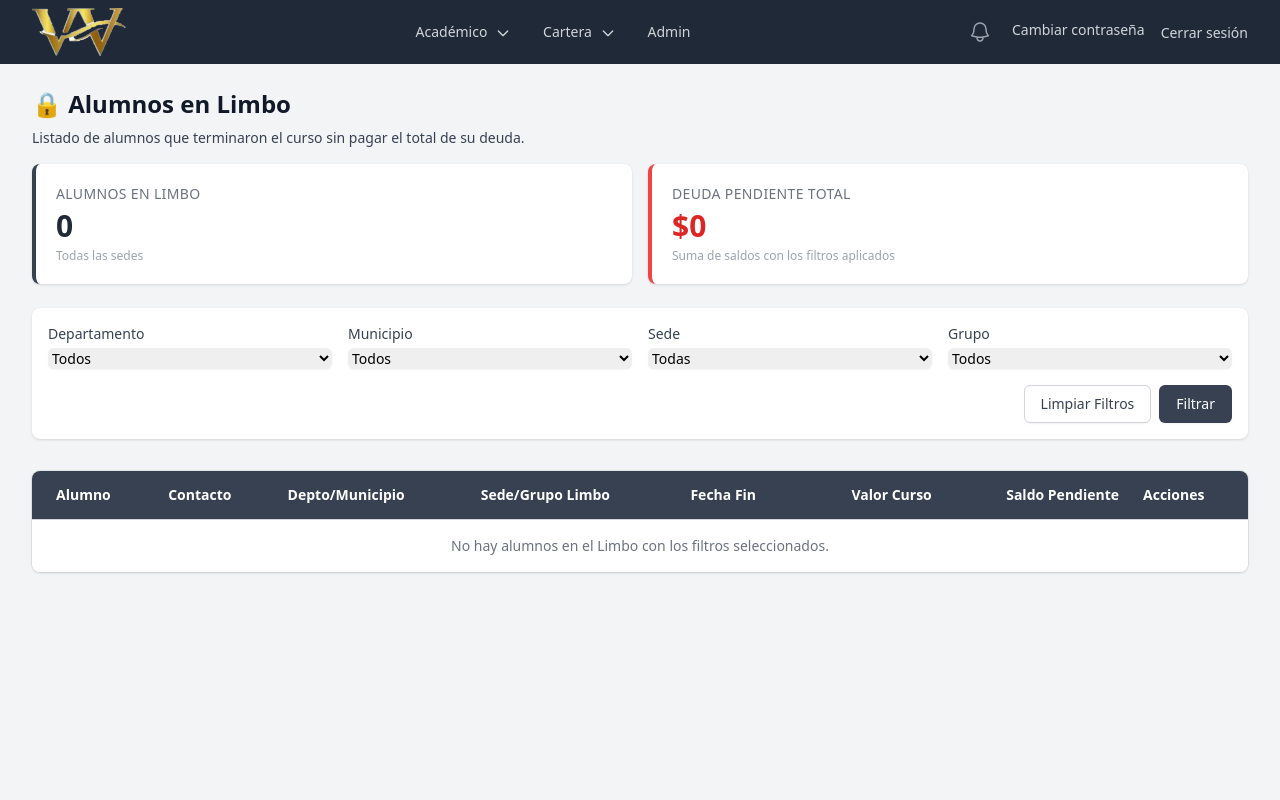
After one commit to robertbarac/preicfes, a Django app: page /cartera/limbo/ in a window 1280 px wide. The commit adds this page. Run offline with Django 5.2, Linux system fonts and the light colour scheme; a user stored in the database is signed in; tables that the repository leaves empty hold one stand-in row (values such as "Sample post"); some libraries are stand-ins or nearby versions.

Commit message:
alumnos limbo

```diff
--- a/academico/models/alumno.py
+++ b/academico/models/alumno.py
@@ -15,6 +15,7 @@ class Alumno(models.Model):
     ESTADO_ALUMNO = [
         ('activo', 'Activo'),
         ('retirado', 'Retirado'),
+        ('limbo', 'Limbo'),
     ]
 
     TIPO_PROGRAMA = [
--- a/academico/urls.py
+++ b/academico/urls.py
@@ -11,6 +11,7 @@ urlpatterns = [
     path('alumnos/', AlumnosListView.as_view(), name='alumnos_list'),
     path('alumnos/<int:pk>/', AlumnoDetailView.as_view(), name='alumno_detail'),
     path('alumnos/<int:pk>/retirar/', views.retirar_alumno, name='retirar_alumno'),
+    path('alumnos/<int:pk>/limbo/', views.mandar_limbo, name='mandar_limbo'),
     path('retirados/', views.AlumnosRetiradosListView.as_view(), name='alumnos-retirados-list'),
     path('alumnos/agregar/', AlumnoCreateView.as_view(), name='alumno_agregar'),
     path('alumnos/<int:pk>/editar/', AlumnoUpdateView.as_view(), name='alumno_editar'),
--- a/academico/views/__init__.py
+++ b/academico/views/__init__.py
@@ -12,6 +12,7 @@ from .grupo_detail import GrupoDetailView
 from .grupo_list import GrupoListView
 from .registro_asistencia_nota import RegistroAsistenciaNotaView
 from .retirar_alumno import retirar_alumno
+from .mandar_limbo import mandar_limbo
 from .alumnos_retirados_list import AlumnosRetiradosListView
 from .inasistencia_create import registrar_o_editar_inasistencia
 # ... (todas las views que necesites)
--- /dev/null
+++ b/cartera/templates/cartera/limbo_list.html
@@ -0,0 +1,184 @@
+{% extends 'base.html' %}
+{% load static %}
+
+{% block title %}Alumnos en Limbo{% endblock %}
+
+{% block content %}
+<div class="mb-4 sm:flex sm:items-center sm:justify-between">
+  <div>
+    <h1 class="text-2xl font-bold text-gray-900">🔒 Alumnos en Limbo</h1>
+    <p class="mt-2 text-sm text-gray-700">Listado de alumnos que terminaron el curso sin pagar el total de su deuda.</p>
+  </div>
+</div>
+
+<!-- Tarjetas de resumen -->
+<div class="grid grid-cols-1 sm:grid-cols-2 gap-4 mb-6">
+  <div class="bg-white rounded-lg shadow p-5 border-l-4 border-gray-700">
+    <p class="text-sm font-medium text-gray-500 uppercase tracking-wide">Alumnos en Limbo</p>
+    <p class="mt-1 text-3xl font-bold text-gray-800">{{ total_alumnos }}</p>
+    <p class="text-xs text-gray-400 mt-1">{{ current_sede|default:"Todas las sedes" }} {% if current_municipio %}· {{ current_municipio }}{% endif %}</p>
+  </div>
+  <div class="bg-white rounded-lg shadow p-5 border-l-4 border-red-500">
+    <p class="text-sm font-medium text-gray-500 uppercase tracking-wide">Deuda Pendiente Total</p>
+    <p class="mt-1 text-3xl font-bold text-red-600">${{ total_deuda_pendiente|floatformat:0 }}</p>
+    <p class="text-xs text-gray-400 mt-1">Suma de saldos con los filtros aplicados</p>
+  </div>
+</div>
+
+<!-- Filtros -->
+<div class="bg-white p-4 rounded-lg shadow mb-6">
+  <form method="get" class="grid grid-cols-1 md:grid-cols-4 gap-4" id="filter-form">
+
+    <div>
+      <label for="departamento" class="block text-sm font-medium text-gray-700">Departamento</label>
+      <select name="departamento" id="departamento" class="mt-1 block w-full rounded-md border-gray-300 shadow-sm focus:border-indigo-500 focus:ring-indigo-500 sm:text-sm">
+        <option value="">Todos</option>
+        {% for depto in departamentos %}
+        <option value="{{ depto.id }}" {% if current_departamento == depto.id|stringformat:'s' %}selected{% endif %}>{{ depto.nombre }}</option>
+        {% endfor %}
+      </select>
+    </div>
+
+    <div>
+      <label for="municipio" class="block text-sm font-medium text-gray-700">Municipio</label>
+      <select name="municipio" id="municipio" class="mt-1 block w-full rounded-md border-gray-300 shadow-sm focus:border-indigo-500 focus:ring-indigo-500 sm:text-sm">
+        <option value="">Todos</option>
+        {% for mun in municipios %}
+        <option value="{{ mun.id }}" {% if current_municipio == mun.id|stringformat:'s' %}selected{% endif %}>{{ mun.nombre }}</option>
+        {% endfor %}
+      </select>
+    </div>
+
+    <div>
+      <label for="sede" class="block text-sm font-medium text-gray-700">Sede</label>
+      <select name="sede" id="sede" class="mt-1 block w-full rounded-md border-gray-300 shadow-sm focus:border-indigo-500 focus:ring-indigo-500 sm:text-sm">
+        <option value="">Todas</option>
+        {% for sede in sedes %}
+        <option value="{{ sede.id }}" {% if current_sede == sede.id|stringformat:'s' %}selected{% endif %}>{{ sede.nombre }}</option>
+        {% endfor %}
+      </select>
+    </div>
+
+    <div>
+      <label for="grupo" class="block text-sm font-medium text-gray-700">Grupo</label>
+      <select name="grupo" id="grupo" class="mt-1 block w-full rounded-md border-gray-300 shadow-sm focus:border-indigo-500 focus:ring-indigo-500 sm:text-sm">
+        <option value="">Todos</option>
+        {% for grupo in grupos %}
+        <option value="{{ grupo.id }}" {% if current_grupo == grupo.id|stringformat:'s' %}selected{% endif %}>{{ grupo.codigo }} - {{ grupo.salon.sede.nombre }}</option>
+        {% endfor %}
+      </select>
+    </div>
+
+    <div class="col-span-1 md:col-span-4 flex justify-end space-x-2">
+      <a href="{% url 'cartera:limbo_list' %}" class="inline-flex justify-center rounded-md border border-gray-300 bg-white py-2 px-4 text-sm font-medium text-gray-700 shadow-sm hover:bg-gray-50 focus:outline-none focus:ring-2 focus:ring-indigo-500 focus:ring-offset-2">
+        Limpiar Filtros
+      </a>
+      <button type="submit" class="inline-flex justify-center rounded-md border border-transparent bg-gray-700 py-2 px-4 text-sm font-medium text-white shadow-sm hover:bg-gray-900 focus:outline-none focus:ring-2 focus:ring-gray-500 focus:ring-offset-2">
+        Filtrar
+      </button>
+    </div>
+
+  </form>
+</div>
+
+<!-- Tabla -->
+<div class="mt-8 flex flex-col">
+  <div class="-my-2 -mx-4 overflow-x-auto sm:-mx-6 lg:-mx-8">
+    <div class="inline-block min-w-full py-2 align-middle md:px-6 lg:px-8">
+      <div class="overflow-hidden shadow ring-1 ring-black ring-opacity-5 md:rounded-lg">
+        <table class="min-w-full divide-y divide-gray-300">
+          <thead class="bg-gray-700">
+            <tr>
+              <th scope="col" class="py-3.5 pl-4 pr-3 text-left text-sm font-semibold text-white sm:pl-6">Alumno</th>
+              <th scope="col" class="px-3 py-3.5 text-left text-sm font-semibold text-white">Contacto</th>
+              <th scope="col" class="px-3 py-3.5 text-left text-sm font-semibold text-white">Depto/Municipio</th>
+              <th scope="col" class="px-3 py-3.5 text-left text-sm font-semibold text-white">Sede/Grupo Limbo</th>
+              <th scope="col" class="px-3 py-3.5 text-left text-sm font-semibold text-white">Fecha Fin</th>
+              <th scope="col" class="px-3 py-3.5 text-right text-sm font-semibold text-white">Valor Curso</th>
+              <th scope="col" class="px-3 py-3.5 text-right text-sm font-semibold text-white">Saldo Pendiente</th>
+              <th scope="col" class="px-3 py-3.5 text-left text-sm font-semibold text-white">Acciones</th>
+            </tr>
+          </thead>
+          <tbody class="divide-y divide-gray-200 bg-white">
+            {% for alumno in alumnos %}
+            <tr class="hover:bg-gray-50">
+              <td class="whitespace-nowrap py-4 pl-4 pr-3 text-sm font-medium text-gray-900 sm:pl-6">
+                <a href="{% url 'alumno_detail' alumno.pk %}" class="text-gray-800 hover:text-gray-600 hover:underline font-semibold">
+                  {{ alumno.nombres }} {{ alumno.primer_apellido }} {{ alumno.segundo_apellido|default_if_none:"" }}
+                </a>
+                <div class="text-gray-400 text-xs">{{ alumno.identificacion }}</div>
+              </td>
+              <td class="px-3 py-4 text-sm text-gray-500">
+                <!-- WhatsApp: Estudiante -->
+                {% if alumno.celular and alumno.celular != 'SIN DATOS' %}
+                <a href="whatsapp://send?phone={{ alumno.celular|slice:':13' }}&text=Hola%20{{ alumno.nombres }}%2C%20te%20contactamos%20del%20PreICFES%20para%20informarte%20que%20tienes%20un%20saldo%20pendiente%20por%20pagar%20de%20tu%20curso.%20Por%20favor%20comunícate%20con%20nosotros%20para%20ponerse%20al%20día."
+                   target="_blank"
+                   class="inline-flex items-center px-2 py-1 text-xs font-medium rounded-md text-white bg-green-600 hover:bg-green-700 mb-1 mr-1">
+                    <svg class="w-4 h-4" fill="none" stroke="currentColor" viewBox="0 0 24 24"><path stroke-linecap="round" stroke-linejoin="round" stroke-width="2" d="M12 18h.01M8 21h8a2 2 0 002-2V5a2 2 0 00-2-2H8a2 2 0 00-2 2v14a2 2 0 002 2z"></path></svg>
+                    <span class="ml-1">Estudiante</span>
+                </a>
+                {% endif %}
+                <!-- WhatsApp: Padre -->
+                {% if alumno.celular_padre and alumno.celular_padre != 'SIN DATOS' %}
+                <a href="whatsapp://send?phone={{ alumno.celular_padre|slice:':13' }}&text=Hola%2C%20le%20contactamos%20del%20PreICFES%20para%20informarle%20que%20{{ alumno.nombres }}%20{{ alumno.primer_apellido }}%20tiene%20un%20saldo%20pendiente%20por%20pagar%20de%20su%20curso.%20Por%20favor%20comuníquese%20con%20nosotros%20para%20ponerse%20al%20día."
+                   target="_blank"
+                   class="inline-flex items-center px-2 py-1 text-xs font-medium rounded-md text-white bg-blue-600 hover:bg-blue-700 mb-1 mr-1">
+                    <svg class="w-4 h-4" fill="none" stroke="currentColor" viewBox="0 0 24 24"><path stroke-linecap="round" stroke-linejoin="round" stroke-width="2" d="M16 7a4 4 0 11-8 0 4 4 0 018 0zM12 14a7 7 0 00-7 7h14a7 7 0 00-7-7z"></path></svg>
+                    <span class="ml-1">Padre</span>
+                </a>
+                {% endif %}
+                <!-- WhatsApp: Madre -->
+                {% if alumno.celular_madre and alumno.celular_madre != 'SIN DATOS' %}
+                <a href="whatsapp://send?phone={{ alumno.celular_madre|slice:':13' }}&text=Hola%2C%20le%20contactamos%20del%20PreICFES%20para%20informarle%20que%20{{ alumno.nombres }}%20{{ alumno.primer_apellido }}%20tiene%20un%20saldo%20pendiente%20por%20pagar%20de%20su%20curso.%20Por%20favor%20comuníquese%20con%20nosotros%20para%20ponerse%20al%20día."
+                   target="_blank"
+                   class="inline-flex items-center px-2 py-1 text-xs font-medium rounded-md text-white bg-purple-600 hover:bg-purple-700 mb-1 mr-1">
+                    <svg class="w-4 h-4" fill="none" stroke="currentColor" viewBox="0 0 24 24"><path stroke-linecap="round" stroke-linejoin="round" stroke-width="2" d="M16 7a4 4 0 11-8 0 4 4 0 018 0zM12 14a7 7 0 00-7 7h14a7 7 0 00-7-7z"></path></svg>
+                    <span class="ml-1">Madre</span>
+                </a>
+                {% endif %}
+              </td>
+              <td class="whitespace-nowrap px-3 py-4 text-sm text-gray-500">
+                {{ alumno.municipio.departamento.nombre }} <br>
+                <span class="text-xs text-gray-400">{{ alumno.municipio.nombre }}</span>
+              </td>
+              <td class="whitespace-nowrap px-3 py-4 text-sm text-gray-500">
+                {{ alumno.grupo_actual.salon.sede.nombre }} <br>
+                <span class="text-xs font-medium text-gray-600">{{ alumno.grupo_actual.codigo }}</span>
+              </td>
+              <td class="whitespace-nowrap px-3 py-4 text-sm text-gray-500">
+                {{ alumno.fecha_culminacion|date:"d/m/Y"|default:"-" }}
+              </td>
+              <td class="whitespace-nowrap px-3 py-4 text-sm text-right text-gray-900 font-medium">
+                {% if alumno.deuda %}
+                  ${{ alumno.deuda.valor_total|floatformat:0 }}
+                {% else %}
+                  <span class="text-gray-400">Sin deuda</span>
+                {% endif %}
+              </td>
+              <td class="whitespace-nowrap px-3 py-4 text-sm text-right font-bold {% if alumno.deuda and alumno.deuda.saldo_pendiente > 0 %}text-red-600{% else %}text-green-600{% endif %}">
+                {% if alumno.deuda %}
+                  ${{ alumno.deuda.saldo_pendiente|floatformat:0 }}
+                {% else %}
+                  <span class="text-gray-400">-</span>
+                {% endif %}
+              </td>
+              <td class="whitespace-nowrap px-3 py-4 text-sm text-gray-500">
+                <a href="{% url 'alumno_detail' alumno.pk %}" class="inline-flex items-center px-2 py-1 text-xs font-medium rounded-md text-white bg-blue-600 hover:bg-blue-700">
+                  Ver
+                </a>
+              </td>
+            </tr>
+            {% empty %}
+            <tr>
+              <td colspan="8" class="whitespace-nowrap px-3 py-4 text-sm text-center text-gray-500">
+                No hay alumnos en el Limbo con los filtros seleccionados.
+              </td>
+            </tr>
+            {% endfor %}
+          </tbody>
+        </table>
+      </div>
+    </div>
+  </div>
+</div>
+{% endblock %}
--- a/cartera/urls.py
+++ b/cartera/urls.py
@@ -5,7 +5,8 @@ from .views import (
     CuotasVencidasListView, DeudaCreateView, DeudaUpdateView, CuotaCreateView, CuotaUpdateView, CuotaDeleteView, ReciboPDFView,
     PazSalvoListView, PazSalvoPDFView, ProximosPagosListView, InformeDiarioView, generar_pdf_informe, MantenimientoCarteraView, toggle_edicion_deuda,
     AcuerdoPagoListView, AcuerdoPagoCreateView, AcuerdoPagoUpdateView, generar_pdf_retirados_view,
-    SaldosListView
+    SaldosListView,
+    LimboListView
 )
 
 app_name = 'cartera'
@@ -16,6 +17,7 @@ urlpatterns = [
     # path('abonos-hechos/', AbonosHechosListView.as_view(), name='abonos_hechos'),
     # path('cartera/', CarteraListView.as_view(), name='cartera'),
     path('saldos/', SaldosListView.as_view(), name='saldos_list'),
+    path('limbo/', LimboListView.as_view(), name='limbo_list'),
     path('grafica/', GraficaIngresosView.as_view(), name='grafica'),
     path('grafica-egresos/', GraficaEgresosView.as_view(), name='grafica_egresos'),
     path('mantenimiento/', MantenimientoCarteraView.as_view(), name='mantenimiento'),
--- a/cartera/views/__init__.py
+++ b/cartera/views/__init__.py
@@ -1,6 +1,7 @@
 from .acuerdo_pago import AcuerdoPagoListView, AcuerdoPagoCreateView, AcuerdoPagoUpdateView
 from .alumnos_retirados_list import AlumnosRetiradosListView
 from .saldos_list import SaldosListView
+from .limbo_list import LimboListView
 from .becados_list import BecadosListView
 from .cuota_create import CuotaCreateView
 from .cuota_delete import CuotaDeleteView
@@ -44,5 +45,6 @@ __all__ = [
     'ReciboPDFView',
     'generar_cuotas_view',
     'generar_pdf_retirados_view',
-    'SaldosListView'
+    'SaldosListView',
+    'LimboListView'
 ]
--- /dev/null
+++ b/cartera/views/limbo_list.py
@@ -0,0 +1,67 @@
+from django.views.generic import ListView
+from django.contrib.auth.mixins import LoginRequiredMixin, UserPassesTestMixin
+from academico.models import Alumno
+from ubicaciones.models import Departamento, Municipio, Sede
+from academico.models import Grupo
+
+
+class LimboListView(LoginRequiredMixin, UserPassesTestMixin, ListView):
+    model = Alumno
+    template_name = 'cartera/limbo_list.html'
+    context_object_name = 'alumnos'
+
+    def test_func(self):
+        user = self.request.user
+        return user.is_superuser or user.username in ('vvgomez', 'claudia2019')
+
+    def get_queryset(self):
+        queryset = Alumno.objects.select_related(
+            'deuda',
+            'grupo_actual',
+            'grupo_actual__salon__sede',
+            'municipio',
+            'municipio__departamento'
+        ).filter(estado='limbo')
+
+        # Apply filters from request.GET
+        grupo_id = self.request.GET.get('grupo')
+        sede_id = self.request.GET.get('sede')
+        municipio_id = self.request.GET.get('municipio')
+        departamento_id = self.request.GET.get('departamento')
+
+        if grupo_id:
+            queryset = queryset.filter(grupo_actual_id=grupo_id)
+        if sede_id:
+            queryset = queryset.filter(grupo_actual__salon__sede_id=sede_id)
+        if municipio_id:
+            queryset = queryset.filter(municipio_id=municipio_id)
+        if departamento_id:
+            queryset = queryset.filter(municipio__departamento_id=departamento_id)
+
+        return queryset.order_by('nombres', 'primer_apellido')
+
+    def get_context_data(self, **kwargs):
+        context = super().get_context_data(**kwargs)
+        # Pass filter options
+        context['grupos'] = Grupo.objects.filter(codigo__istartswith='LIMBO').order_by('codigo')
+        context['sedes'] = Sede.objects.all().order_by('nombre')
+        context['municipios'] = Municipio.objects.all().order_by('nombre')
+        context['departamentos'] = Departamento.objects.all().order_by('nombre')
+
+        # Current filter values for preserving state in the template
+        context['current_grupo'] = self.request.GET.get('grupo', '')
+        context['current_sede'] = self.request.GET.get('sede', '')
+        context['current_municipio'] = self.request.GET.get('municipio', '')
+        context['current_departamento'] = self.request.GET.get('departamento', '')
+
+        # Total deuda pendiente del filtro actual
+        qs = self.get_queryset()
+        total = sum(
+            a.deuda.saldo_pendiente
+            for a in qs
+            if hasattr(a, 'deuda') and a.deuda is not None
+        )
+        context['total_deuda_pendiente'] = total
+        context['total_alumnos'] = qs.count()
+
+        return context
--- a/templates/base.html
+++ b/templates/base.html
@@ -222,6 +222,14 @@
                       Saldos (Admin)
                     </a>
                     {% endif %}
+                    {% if request.user.is_superuser or request.user.username == 'vvgomez' or request.user.username == 'claudia2019' %}
+                    <a
+                      href="{% url 'cartera:limbo_list' %}"
+                      class="block px-4 py-2 text-sm text-gray-400 font-bold hover:bg-gray-700 hover:text-gray-300"
+                    >
+                      🔒 Limbo
+                    </a>
+                    {% endif %}
                   </div>
                 </div>
                 {% endif %}
@@ -329,6 +337,9 @@
                 {% if request.user.is_superuser %}
                 <a href="{% url 'cartera:saldos_list' %}" class="block py-2 px-4 text-green-400 font-bold hover:bg-gray-700 rounded-md">Saldos (Admin)</a>
                 {% endif %}
+                {% if request.user.is_superuser or request.user.username == 'vvgomez' or request.user.username == 'claudia2019' %}
+                <a href="{% url 'cartera:limbo_list' %}" class="block py-2 px-4 text-gray-400 font-bold hover:bg-gray-700 rounded-md">🔒 Limbo</a>
+                {% endif %}
               </div>
             {% endif %}
 
```
Also changed, not shown: academico/templates/academico/alumno_detail.html (+13 -1 lines), academico/views/mandar_limbo.py (added, +55 -0 lines), academico/migrations/0034_alter_alumno_estado.py (added).
